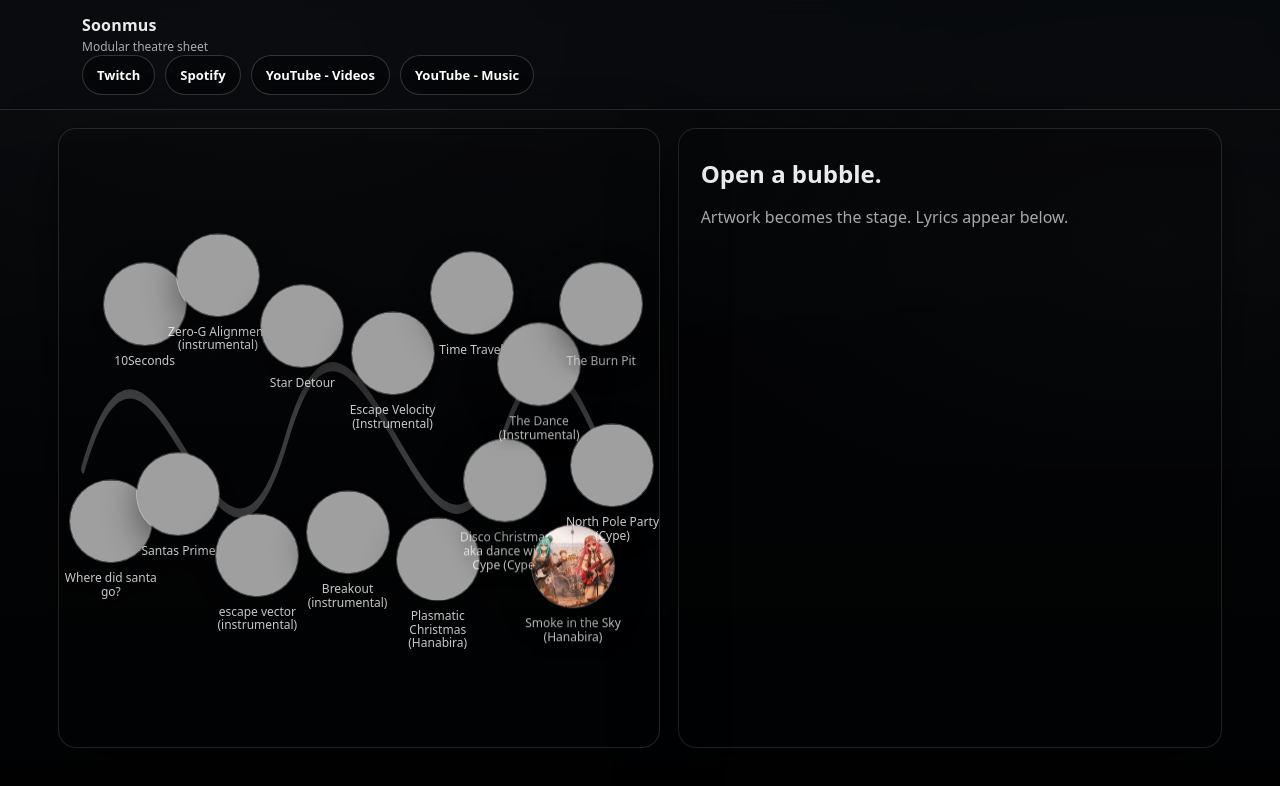
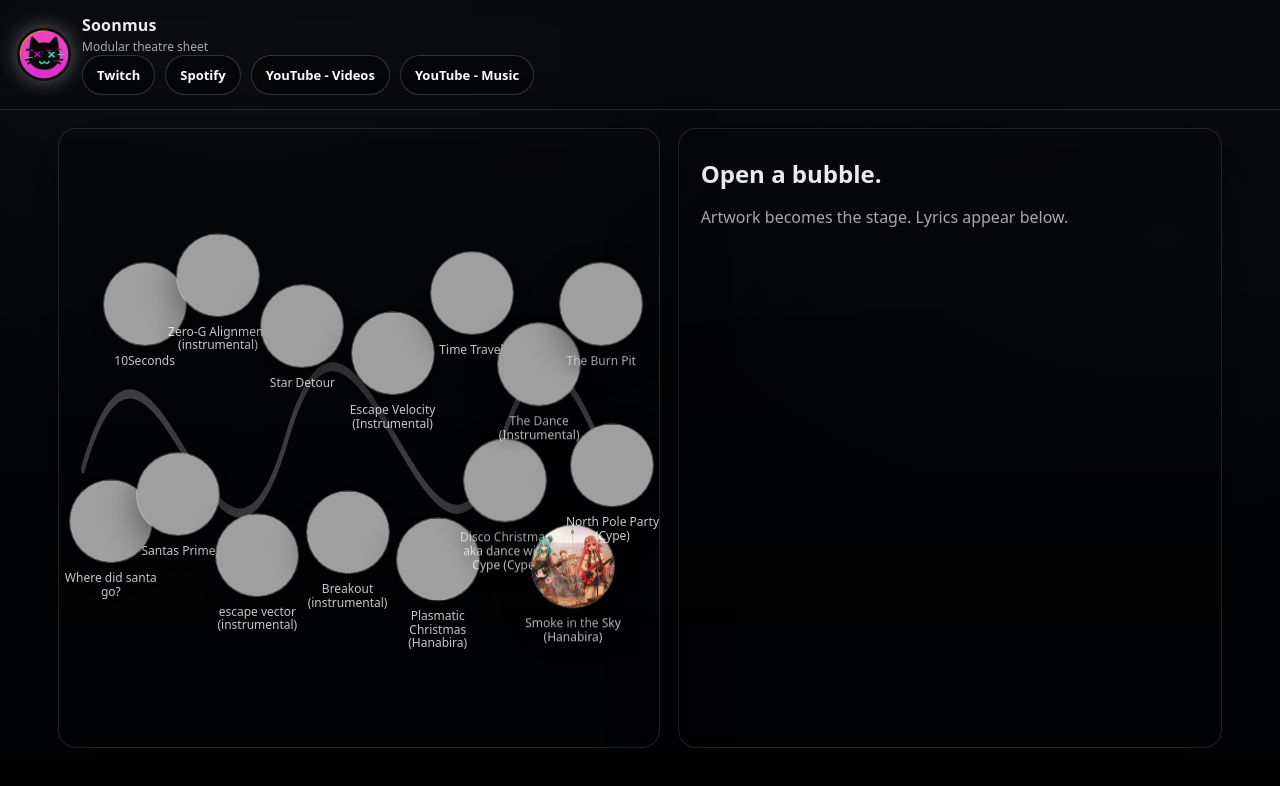
Before and after one commit to CyShimi/XmasTheatreSheet25, a plain HTML site: page index.html in a window 1280 px wide. Drawn offline with Linux system fonts and the light colour scheme; the site is published under a folder, as on GitHub Pages, so addresses that start at the root find nothing.

Commit message:
Update styles.css

```diff
--- a/styles.css
+++ b/styles.css
@@ -60,7 +60,7 @@ body{
   width:56px;
   height:56px;
 
-  background-image: url("/assets/art/ui/GlitchCatLogo.png");
+  background-image: url("assets/art/ui/GlitchCatLogo.png");
   background-size: contain;
   background-repeat: no-repeat;
   background-position: center;
```
